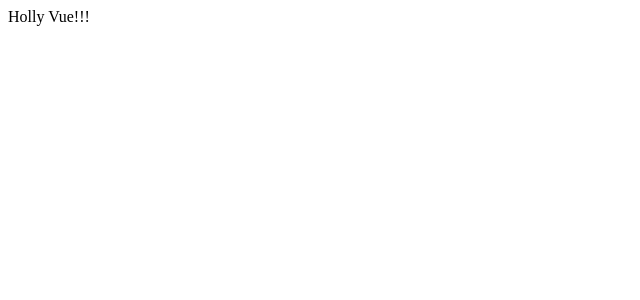
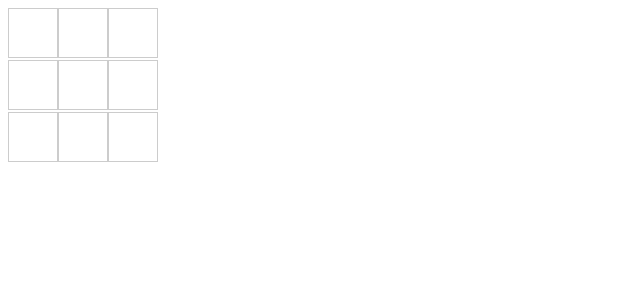
Before and after one commit to bookgvi/vue-tictactoe, a Vue app: page / in a window 1280 px wide. Shown: the top 300 px of the page, without its empty margins (0-640 px from the left). Built offline with nearby package versions, Linux system fonts and the light colour scheme.

Commit message:
Tic tac toe game

```diff
--- a/src/App.vue
+++ b/src/App.vue
@@ -1,14 +1,17 @@
 <template>
   <div id="app">
-    Holly Vue!!!
+    <game-field />
   </div>
 </template>
 
 <script>
+import Field from './components/Field'
 export default {
+  components: {
+    'game-field': Field
+  }
 }
 </script>
 
 <style scoped>
-
 </style>
--- /dev/null
+++ b/src/components/Cell.vue
@@ -0,0 +1,53 @@
+<template>
+  <div class="">
+    <button class="cell"
+      @click="setXO"
+    >
+      {{ isitXO }}
+    </button>
+  </div>
+</template>
+
+<script>
+import { mapGetters, mapActions } from 'vuex'
+export default {
+  props: {
+    cellNumber: Number
+  },
+  data: () => ({
+    payload: {
+      cellNum: '',
+      xorO: ''
+    },
+    draw: ''
+  }),
+  computed: {
+    isitXO () {
+      return this.draw
+    },
+    ...mapGetters([
+      'isXO',
+      'isPlaying'
+    ])
+  },
+  methods: {
+    ...mapActions([
+      'drawXO'
+    ]),
+    setXO () {
+      this.payload.cellNum = this.cellNumber
+      this.payload.XorO = this.isitXO
+      if (this.isPlaying) {
+        this.draw = this.isXO ? 'x' : 'o'
+        this.drawXO(this.payload)
+      } else {
+        console.log('Game over...')
+      }
+    }
+  }
+}
+</script>
+
+<style scoped>
+
+</style>
--- /dev/null
+++ b/src/components/Field.vue
@@ -0,0 +1,25 @@
+<template>
+  <div class="game-field">
+      <game-cell
+        v-for="index in 9"
+        :key="index"
+        :cellNumber="index"
+      />
+  </div>
+</template>
+
+<script>
+import Cell from './Cell'
+export default {
+  data () {
+    return {
+    }
+  },
+  components: {
+    'game-cell': Cell
+  }
+}
+</script>
+
+<style scoped>
+</style>
--- /dev/null
+++ b/src/css/gameField.css
@@ -0,0 +1,19 @@
+.game-field {
+  text-align: center;
+  width: 180px;
+  display: flex;
+  flex-wrap: wrap;
+}
+.cell {
+  width: 50px;
+  height: 50px;
+  font-weight: bold;
+  font-size: 20px;
+  border: 1px solid #cccccc;
+  /*outline:  1px solid #cccccc;*/
+  background-color: #fff;
+  margin: 0;
+}
+.cell:focus{
+  outline: none;
+}
--- a/src/main.js
+++ b/src/main.js
@@ -1,7 +1,11 @@
 import Vue from 'vue'
+import { store } from './store'
 import App from './App'
+import './css/gameField.css'
+
 /* eslint-disable no-new */
 new Vue({
   el: '#app',
+  store,
   render: h => h(App)
 })
--- /dev/null
+++ b/src/store/actions.js
@@ -0,0 +1,7 @@
+import * as types from './mutation-types'
+
+export const actions = {
+  drawXO: (context, payload) => {
+    context.commit(types.DRAW_XO, payload)
+  }
+}
--- /dev/null
+++ b/src/store/getters.js
@@ -0,0 +1,4 @@
+export const getters = {
+  isXO: (state) => state.isXO,
+  isPlaying: (state) => state.isPlaying
+}
--- /dev/null
+++ b/src/store/index.js
@@ -0,0 +1,30 @@
+import Vue from 'vue'
+import Vuex from 'vuex'
+import { getters } from './getters'
+import { mutations } from './mutations'
+import { actions } from './actions'
+
+Vue.use(Vuex)
+
+const state = {
+  isXO: true,
+  isPlaying: true,
+  gameField: [],
+  win: [
+    [0, 1, 2],
+    [3, 4, 5],
+    [6, 7, 8],
+    [0, 3, 6],
+    [1, 4, 7],
+    [2, 5, 8],
+    [0, 4, 8],
+    [2, 4, 6]
+  ]
+}
+
+export const store = new Vuex.Store({
+  state,
+  getters,
+  mutations,
+  actions
+})
--- /dev/null
+++ b/src/store/mutation-types.js
@@ -0,0 +1 @@
+export const DRAW_XO = 'DRAW_XO'
--- /dev/null
+++ b/src/store/mutations.js
@@ -0,0 +1,15 @@
+import * as types from './mutation-types'
+
+export const mutations = {
+  [types.DRAW_XO]: (state, payload) => {
+    console.log(state.gameField.length)
+    if (state.gameField.length <= 9) {
+      state.gameField[payload.cellNum] = payload.XorO
+      state.isXO = !state.isXO
+    } else {
+      console.log('enough...')
+      state.isPlaying = false
+      state.gameField = []
+    }
+  }
+}
```
